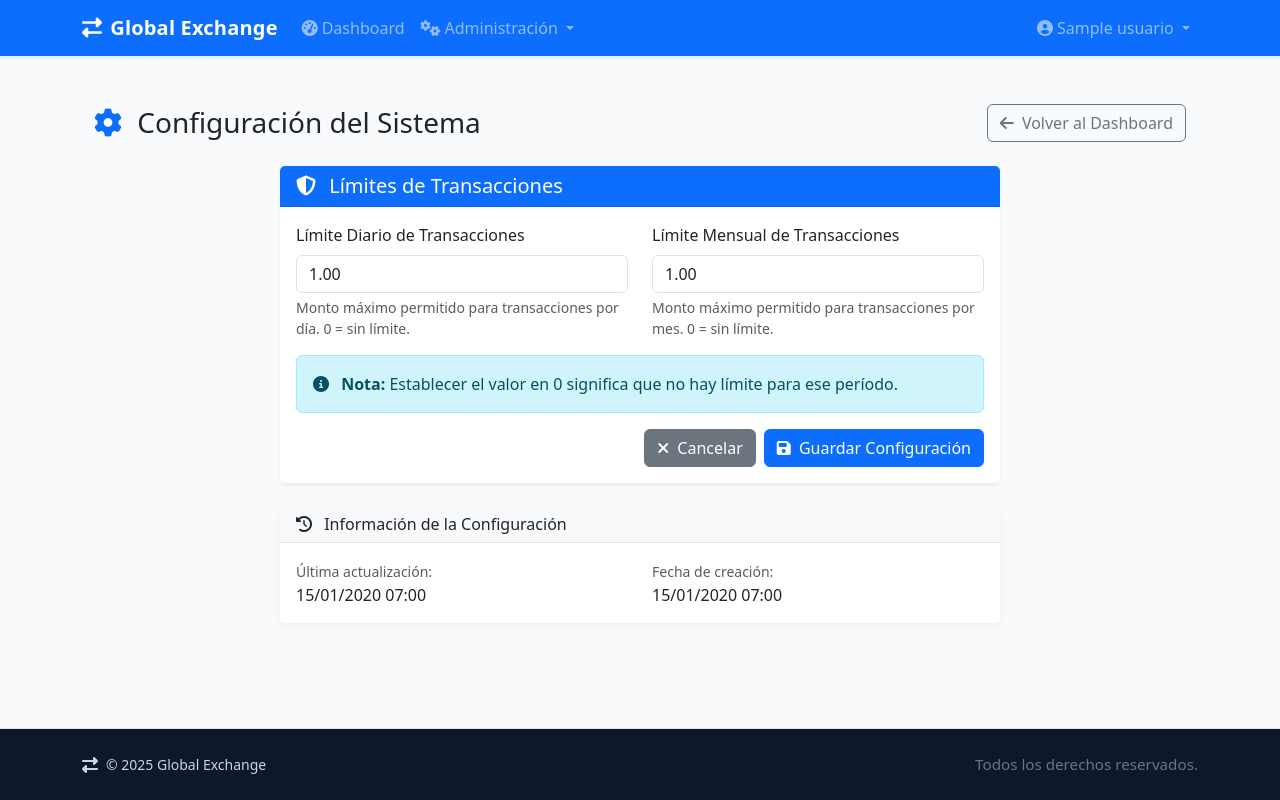
After one commit to ingenieria-software-fpuna/global-exchange, a Django app: page /configuracion/ in a window 1280 px wide. The commit adds this page. Run offline with Django 5.2, Linux system fonts and the light colour scheme; a user stored in the database is signed in; tables that the repository leaves empty hold one stand-in row (values such as "Sample post").

Commit message:
Agregar nueva app "configuracion" para configurar los límites diarios y mensuales que usa un patron singleton

```diff
--- /dev/null
+++ b/configuracion/forms.py
@@ -0,0 +1,53 @@
+from django import forms
+from django.core.validators import MinValueValidator
+from .models import ConfiguracionSistema
+
+
+class ConfiguracionSistemaForm(forms.ModelForm):
+    """
+    Formulario para configurar los límites de transacciones del sistema.
+    """
+    limite_diario_transacciones = forms.DecimalField(
+        max_digits=12,
+        decimal_places=2,
+        min_value=0,
+        widget=forms.NumberInput(attrs={
+            'class': 'form-control',
+            'step': '0.01',
+            'min': '0',
+            'placeholder': '0.00'
+        }),
+        label="Límite Diario de Transacciones",
+        help_text="Monto máximo permitido para transacciones por día. 0 = sin límite."
+    )
+
+    limite_mensual_transacciones = forms.DecimalField(
+        max_digits=12,
+        decimal_places=2,
+        min_value=0,
+        widget=forms.NumberInput(attrs={
+            'class': 'form-control',
+            'step': '0.01',
+            'min': '0',
+            'placeholder': '0.00'
+        }),
+        label="Límite Mensual de Transacciones",
+        help_text="Monto máximo permitido para transacciones por mes. 0 = sin límite."
+    )
+
+    class Meta:
+        model = ConfiguracionSistema
+        fields = ['limite_diario_transacciones', 'limite_mensual_transacciones']
+
+    def clean(self):
+        cleaned_data = super().clean()
+        limite_diario = cleaned_data.get('limite_diario_transacciones')
+        limite_mensual = cleaned_data.get('limite_mensual_transacciones')
+
+        # Validar que el límite mensual sea mayor o igual al límite diario
+        if limite_diario and limite_mensual and limite_mensual < limite_diario:
+            raise forms.ValidationError(
+                "El límite mensual debe ser mayor o igual al límite diario."
+            )
+
+        return cleaned_data
--- /dev/null
+++ b/configuracion/templates/configuracion/configuracion.html
@@ -0,0 +1,117 @@
+{% extends "base.html" %}
+
+{% block title %}Configuración del Sistema - Global Exchange{% endblock %}
+
+{% block content %}
+<div class="container mt-4">
+    <div class="row">
+        <div class="col-12">
+            <div class="d-flex justify-content-between align-items-center mb-4">
+                <h1 class="h3 mb-0">
+                    <i class="fas fa-cog me-2 text-primary"></i>
+                    Configuración del Sistema
+                </h1>
+                <a href="{% url 'auth:dashboard' %}" class="btn btn-outline-secondary">
+                    <i class="fas fa-arrow-left me-1"></i>
+                    Volver al Dashboard
+                </a>
+            </div>
+        </div>
+    </div>
+
+    <div class="row justify-content-center">
+        <div class="col-lg-8">
+            <div class="card shadow-sm">
+                <div class="card-header bg-primary text-white">
+                    <h5 class="card-title mb-0">
+                        <i class="fas fa-shield-alt me-2"></i>
+                        Límites de Transacciones
+                    </h5>
+                </div>
+                <div class="card-body">
+                    <form method="post">
+                        {% csrf_token %}
+
+                        {% if form.non_field_errors %}
+                            <div class="alert alert-danger">
+                                {{ form.non_field_errors }}
+                            </div>
+                        {% endif %}
+
+                        <div class="row">
+                            <div class="col-md-6 mb-3">
+                                <label for="{{ form.limite_diario_transacciones.id_for_label }}" class="form-label">
+                                    {{ form.limite_diario_transacciones.label }}
+                                </label>
+                                {{ form.limite_diario_transacciones }}
+                                {% if form.limite_diario_transacciones.help_text %}
+                                    <div class="form-text">{{ form.limite_diario_transacciones.help_text }}</div>
+                                {% endif %}
+                                {% if form.limite_diario_transacciones.errors %}
+                                    <div class="text-danger small mt-1">
+                                        {{ form.limite_diario_transacciones.errors }}
+                                    </div>
+                                {% endif %}
+                            </div>
+
+                            <div class="col-md-6 mb-3">
+                                <label for="{{ form.limite_mensual_transacciones.id_for_label }}" class="form-label">
+                                    {{ form.limite_mensual_transacciones.label }}
+                                </label>
+                                {{ form.limite_mensual_transacciones }}
+                                {% if form.limite_mensual_transacciones.help_text %}
+                                    <div class="form-text">{{ form.limite_mensual_transacciones.help_text }}</div>
+                                {% endif %}
+                                {% if form.limite_mensual_transacciones.errors %}
+                                    <div class="text-danger small mt-1">
+                                        {{ form.limite_mensual_transacciones.errors }}
+                                    </div>
+                                {% endif %}
+                            </div>
+                        </div>
+
+                        <div class="alert alert-info">
+                            <i class="fas fa-info-circle me-2"></i>
+                            <strong>Nota:</strong> Establecer el valor en 0 significa que no hay límite para ese período.
+                        </div>
+
+                        <div class="d-flex justify-content-end gap-2">
+                            <a href="{% url 'auth:dashboard' %}" class="btn btn-secondary">
+                                <i class="fas fa-times me-1"></i>
+                                Cancelar
+                            </a>
+                            <button type="submit" class="btn btn-primary">
+                                <i class="fas fa-save me-1"></i>
+                                Guardar Configuración
+                            </button>
+                        </div>
+                    </form>
+                </div>
+            </div>
+
+            {% if configuracion %}
+            <div class="card mt-4">
+                <div class="card-header bg-light">
+                    <h6 class="card-title mb-0">
+                        <i class="fas fa-history me-2"></i>
+                        Información de la Configuración
+                    </h6>
+                </div>
+                <div class="card-body">
+                    <div class="row">
+                        <div class="col-md-6">
+                            <small class="text-muted">Última actualización:</small>
+                            <p class="mb-0">{{ configuracion.fecha_actualizacion|date:"d/m/Y H:i" }}</p>
+                        </div>
+                        <div class="col-md-6">
+                            <small class="text-muted">Fecha de creación:</small>
+                            <p class="mb-0">{{ configuracion.fecha_creacion|date:"d/m/Y H:i" }}</p>
+                        </div>
+                    </div>
+                </div>
+            </div>
+            {% endif %}
+        </div>
+    </div>
+</div>
+{% endblock %}
--- /dev/null
+++ b/configuracion/urls.py
@@ -0,0 +1,8 @@
+from django.urls import path
+from . import views
+
+app_name = 'configuracion'
+
+urlpatterns = [
+    path('', views.configuracion_view, name='configuracion'),
+]
--- /dev/null
+++ b/configuracion/views.py
@@ -0,0 +1,35 @@
+from django.shortcuts import render, redirect
+from django.contrib.auth.decorators import login_required
+from django.contrib import messages
+from django.contrib.auth.decorators import permission_required
+from .models import ConfiguracionSistema
+from .forms import ConfiguracionSistemaForm
+
+
+@login_required
+@permission_required('configuracion.change_configuracionsistema', raise_exception=True)
+def configuracion_view(request):
+    """
+    Vista para mostrar y actualizar la configuración del sistema.
+    """
+    configuracion = ConfiguracionSistema.get_configuracion()
+
+    if request.method == 'POST':
+        form = ConfiguracionSistemaForm(request.POST, instance=configuracion)
+        if form.is_valid():
+            form.save()
+            messages.success(
+                request,
+                'Configuración actualizada correctamente.'
+            )
+            return redirect('configuracion:configuracion')
+    else:
+        form = ConfiguracionSistemaForm(instance=configuracion)
+
+    context = {
+        'form': form,
+        'configuracion': configuracion,
+        'titulo': 'Configuración del Sistema',
+    }
+
+    return render(request, 'configuracion/configuracion.html', context)
--- a/global_exchange/settings.py
+++ b/global_exchange/settings.py
@@ -54,7 +54,7 @@ INSTALLED_APPS = [
     'django.contrib.staticfiles',
 
     # Apps del proyecto
-    'grupos', 'usuarios', 'auth.apps.AuthConfig', 'clientes', 'monedas', 'tasa_cambio', 'metodo_pago', 'metodo_cobro',
+    'grupos', 'usuarios', 'auth.apps.AuthConfig', 'clientes', 'monedas', 'tasa_cambio', 'metodo_pago', 'metodo_cobro', 'configuracion',
 ]
 
 MIDDLEWARE = [
--- a/global_exchange/urls.py
+++ b/global_exchange/urls.py
@@ -82,6 +82,7 @@ urlpatterns = [
     path('tasa-cambio/', include('tasa_cambio.urls', namespace='tasa_cambio')),
     path('metodos-pago/', include('metodo_pago.urls', namespace='metodo_pago')),
     path('metodos-cobro/', include('metodo_cobro.urls', namespace='metodo_cobro')),
+    path('configuracion/', include('configuracion.urls', namespace='configuracion')),
     path('docs/', docs_view, name='docs_index'),
     path('docs/<path:path>', docs_view, name='docs'),
 ]
--- a/grupos/context_processors.py
+++ b/grupos/context_processors.py
@@ -107,6 +107,9 @@ def permissions_context(request):
         context['can_create_metodocobro'] = request.user.has_perm('metodo_cobro.add_metodocobro')
         context['can_edit_metodocobro'] = request.user.has_perm('metodo_cobro.change_metodocobro')
 
+        # Permisos específicos para configuración
+        context['can_view_configuracion'] = request.user.has_perm('configuracion.change_configuracionsistema')
+
         # Dashboard
         context['can_view_dashboard'] = (
             context['is_admin'] or
@@ -117,7 +120,8 @@ def permissions_context(request):
             context['can_view_monedas'] or
             context['can_view_tasacambio'] or
             context['can_view_metodopago'] or
-            context['can_view_metodocobro']
+            context['can_view_metodocobro'] or
+            context['can_view_configuracion']
         )
 
     else:
@@ -161,5 +165,6 @@ def permissions_context(request):
         context['can_view_metodocobro'] = False
         context['can_create_metodocobro'] = False
         context['can_edit_metodocobro'] = False
+        context['can_view_configuracion'] = False
 
     return context
```
Also changed, not shown: auth/templates/auth/dashboard.html (+16 -0 lines), configuracion/admin.py (added, +40 -0 lines), configuracion/apps.py (added, +7 -0 lines), configuracion/models.py (added, +65 -0 lines), configuracion/tests.py (added, +51 -0 lines), configuracion/__init__.py (added), configuracion/migrations/0001_initial.py (added), configuracion/migrations/__init__.py (added).
